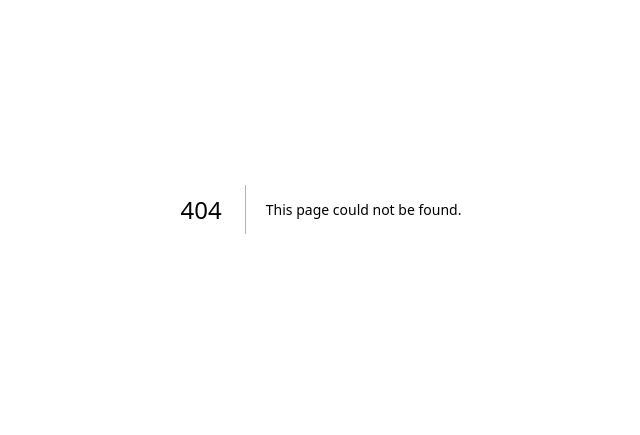
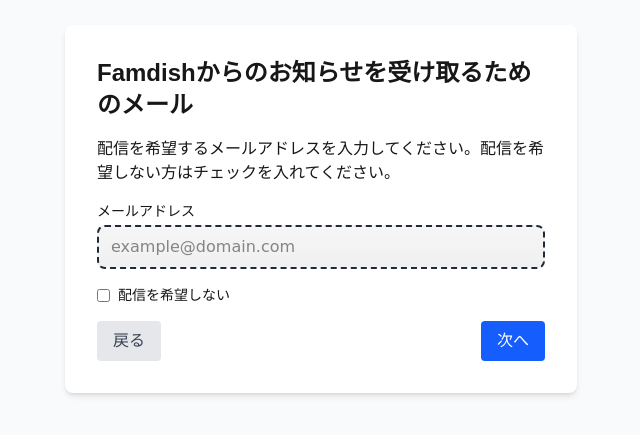
Before and after one commit to YukiYonekura-321/famdish-front-react, a Next.js app: page /profile/step1-2 in a window 1280 px wide. Before the commit this address had no page. Shown: the part 191-626 px from the top of the page, without its empty margins (319-959 px from the left). Built offline with nearby package versions, Linux system fonts and the light colour scheme; no server answers.

Commit message:
入力情報をセッションストレージに保存

```diff
--- a/src/app/profile/step1-1/page.jsx
+++ b/src/app/profile/step1-1/page.jsx
@@ -5,13 +5,28 @@ import { useRouter } from "next/navigation";
 
 export default function ProfileStep1() {
   const [displayName, setDisplayName] = useState("");
+  const [message, setMessage] = useState("");
   const router = useRouter();
 
-  const handleSubmit = (e) => {
+  const handleSubmit = async (e) => {
     e.preventDefault();
-    // TODO: 保存処理（API 呼び出し等）をここに追加
-    // 今回は入力後にマイページへ遷移させる
-    router.push("/profile/step1-2");
+
+    try {
+      // 一時保存して次のページへ（最終ページでまとめて送信する）
+      sessionStorage.setItem("profile_display_name", displayName);
+      setMessage(`保存しました: ${displayName}`);
+      router.push("/profile/step1-2");
+    } catch (error) {
+      if (error.response) {
+        const errors = error.response.data.errors || [
+          error.response.data.error,
+        ];
+        // Railsの422エラーや401エラーなどのレスポンスがある場合
+        setMessage(`エラー: ${errors.join(", ")}`);
+      } else {
+        setMessage("通信エラーが発生しました");
+      }
+    }
   };
 
   return (
@@ -47,6 +62,8 @@ export default function ProfileStep1() {
             </button>
           </div>
         </form>
+
+        {message && <p className="mt-4 small-note">{message}</p>}
       </div>
     </div>
   );
--- /dev/null
+++ b/src/app/profile/step1-2/page.jsx
@@ -0,0 +1,134 @@
+"use client";
+
+import { useEffect, useState } from "react";
+import {
+  onAuthStateChanged,
+  verifyBeforeUpdateEmail,
+  reauthenticateWithPopup,
+} from "firebase/auth";
+import { auth } from "@/app/lib/firebase";
+import { useRouter } from "next/navigation";
+import { getProvider } from "@/app/lib/provider-utils";
+
+export default function ProfileStep1() {
+  const [email, setEmail] = useState("");
+  const [optOut, setOptOut] = useState(false);
+  const [linkedEmails, setLinkedEmails] = useState("");
+  const router = useRouter();
+
+  useEffect(() => {
+    const unsubscribe = onAuthStateChanged(auth, (user) => {
+      if (user) {
+        setLinkedEmails(user.email);
+      } else {
+        setLinkedEmails([]);
+      }
+    });
+
+    return () => unsubscribe();
+  }, []);
+
+  // If there are linked emails and the input is empty, prefill with the first linked email
+  useEffect(() => {
+    if (!email && linkedEmails) {
+      setEmail(linkedEmails);
+    }
+  }, [linkedEmails]);
+
+  const updateEmail = async (e) => {
+    e.preventDefault();
+    // 入力は制御された state (`email`) から取得する
+    const inputEmail = email;
+    const actionCodeSettings = {
+      url: `http://${location.host}/login`,
+    };
+
+    auth.language = "ja";
+
+    const user = auth.currentUser;
+
+    // 登録している自分のメールアドレスを入力した場合
+    if (user.email === inputEmail) {
+      router.push("/profile/step2");
+      return;
+    }
+
+    const provider = getProvider(user);
+
+    try {
+      // メールアドレスを更新する前に再認証。失敗するとエラーが発生する
+      await reauthenticateWithPopup(user, provider);
+      await verifyBeforeUpdateEmail(user, inputEmail, actionCodeSettings);
+      alert(
+        `${email}に確認メールを送りました。\n(他のユーザーにより登録済みのメールアドレスの場合は送信されません)`,
+      );
+      setEmail("");
+      router.push("/profile/step2");
+    } catch (error) {
+      if (error.code === "auth/email-already-in-use") {
+        alert(
+          `${email}に確認メールを送りました。\n(他のユーザーにより登録済みのメールアドレスの場合は送信されません)`,
+        );
+        setEmail("");
+        return;
+      }
+      alert(`メールの送信に失敗しました\n${error.message}`);
+    }
+  };
+
+  return (
+    <div className="min-h-screen flex items-center justify-center bg-gray-50 p-6">
+      <div className="w-full max-w-lg bg-white rounded-lg shadow-md p-8">
+        <h1 className="text-2xl font-bold mb-4">
+          Famdishからのお知らせを受け取るためのメール
+        </h1>
+        <p className="mb-4">
+          配信を希望するメールアドレスを入力してください。配信を希望しない方はチェックを入れてください。
+        </p>
+
+        <form onSubmit={updateEmail} className="space-y-4">
+          <div>
+            <label className="block text-sm font-medium mb-1">
+              メールアドレス
+            </label>
+            <input
+              type="email"
+              value={email}
+              onChange={(e) => setEmail(e.target.value)}
+              placeholder="example@domain.com"
+              className="gra-input w-full"
+            />
+          </div>
+
+          <div className="flex items-center space-x-2">
+            <input
+              id="optout"
+              type="checkbox"
+              checked={optOut}
+              onChange={(e) => setOptOut(e.target.checked)}
+            />
+            <label htmlFor="optout" className="text-sm">
+              配信を希望しない
+            </label>
+          </div>
+
+          <div className="flex justify-end">
+            <button
+              type="button"
+              className="mr-auto px-4 py-2 bg-gray-200 text-gray-700 rounded hover:bg-gray-300"
+              onClick={() => router.push("/profile/step1-1")}
+            >
+              戻る
+            </button>
+            <button
+              type="submit"
+              className="px-4 py-2 bg-blue-600 text-white rounded hover:bg-blue-700"
+            >
+              次へ
+            </button>
+          </div>
+        </form>
+      </div>
+    </div>
+  );
+}
--- a/src/app/profile/step2/page.jsx
+++ b/src/app/profile/step2/page.jsx
@@ -4,13 +4,32 @@ import { useState } from "react";
 import { useRouter } from "next/navigation";
 
 export default function ProfileStep2() {
+  const [message, setMessage] = useState("");
   const [familyName, setFamilyName] = useState("");
   const router = useRouter();
 
-  const handleSubmit = (e) => {
+  const handleSubmit = async (e) => {
     e.preventDefault();
-    // TODO: 保存処理（API 呼び出し等）をここに追加
-    router.push("/profile/step3");
+
+    try {
+      // 一時保存して次のページへ（最終ページでまとめて送信する）
+      sessionStorage.setItem(
+        "profile_family_name",
+        familyName || "Default Family",
+      );
+      setMessage(`保存しました: ${familyName}`);
+      router.push("/profile/step3");
+    } catch (error) {
+      if (error.response) {
+        const errors = error.response.data.errors || [
+          error.response.data.error,
+        ];
+        // Railsの422エラーや401エラーなどのレスポンスがある場合
+        setMessage(`エラー: ${errors.join(", ")}`);
+      } else {
+        setMessage("通信エラーが発生しました");
+      }
+    }
   };
 
   return (
@@ -34,7 +53,7 @@ export default function ProfileStep2() {
             <button
               type="button"
               className="mr-auto px-4 py-2 bg-gray-200 text-gray-700 rounded hover:bg-gray-300"
-              onClick={() => router.push("/profile/step1-1")}
+              onClick={() => router.push("/profile/step1-2")}
             >
               戻る
             </button>
@@ -46,6 +65,7 @@ export default function ProfileStep2() {
             </button>
           </div>
         </form>
+        {message && <p className="mt-4 small-note">{message}</p>}
       </div>
     </div>
   );
```
